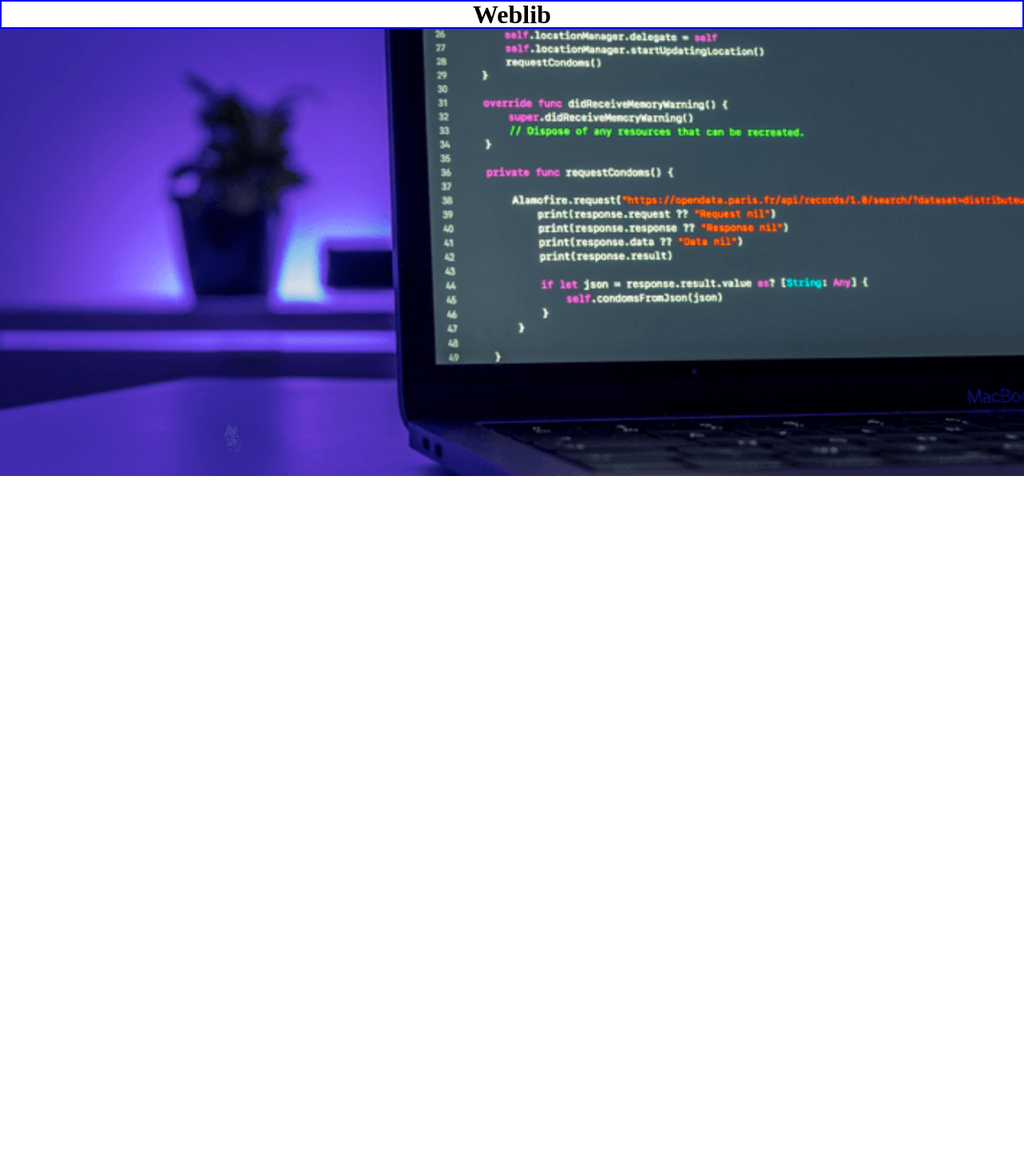
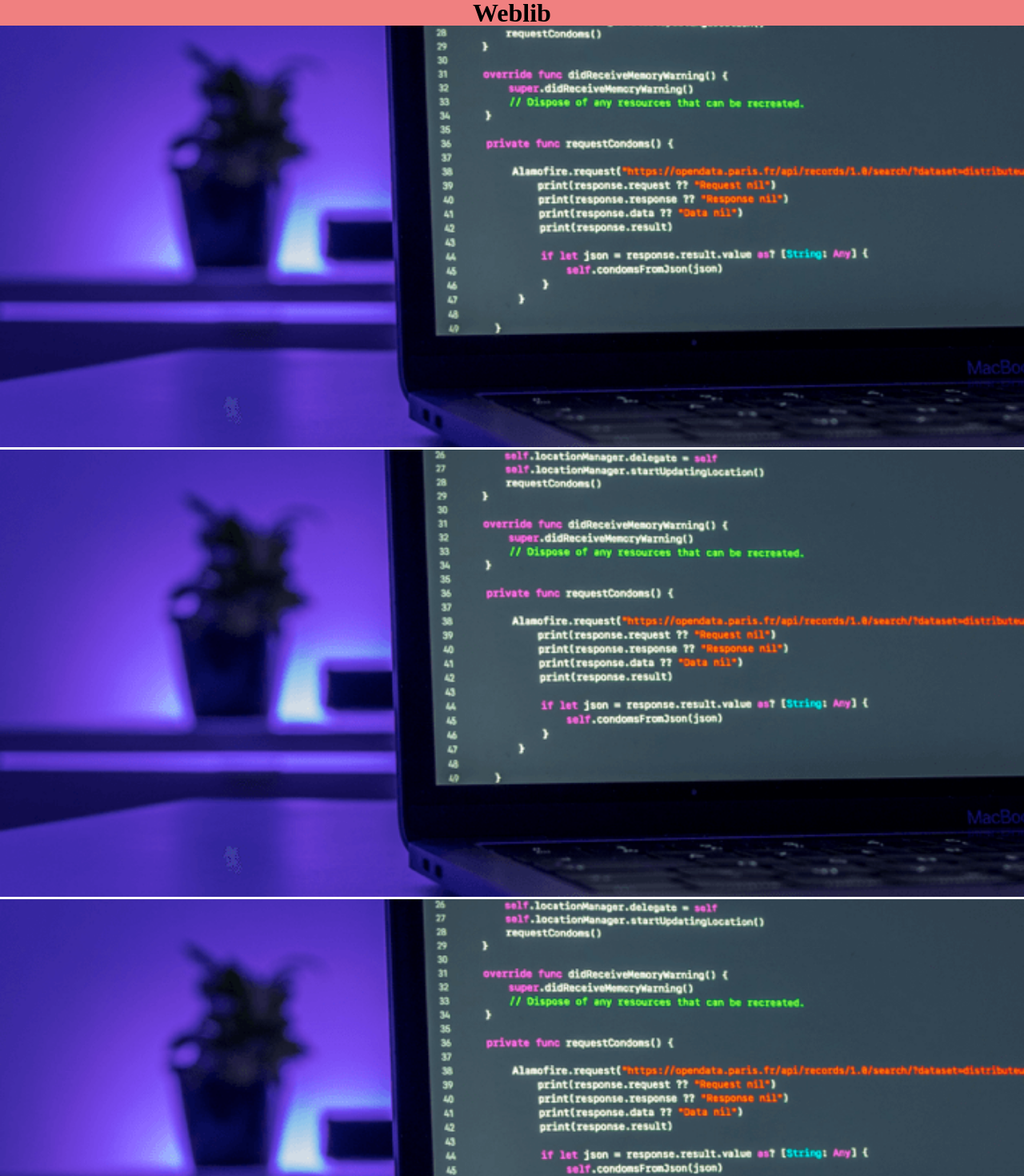
Before and after one commit to SamRaf/test-competances, a React (Create React App) app: page / in a window 1280 px wide. Shown: the top 1470 px of the page at 80% size. Before the commit the page ends 800 px from the top, so only its background shows below. Built offline with nearby package versions, Linux system fonts and the light colour scheme.

Commit message:
test du header qui est toujour visible avec un scroll SUCCES

```diff
--- a/src/App.js
+++ b/src/App.js
@@ -7,6 +7,24 @@ function App() {
       <Header />
       <div>
         <img src={backgroundImg} alt="image sous le header" />
+        <img src={backgroundImg} alt="image sous le header" />
+        <img src={backgroundImg} alt="image sous le header" />
+        <img src={backgroundImg} alt="image sous le header" />
+        <img src={backgroundImg} alt="image sous le header" />
+        <img src={backgroundImg} alt="image sous le header" />
+        <img src={backgroundImg} alt="image sous le header" />
+        <img src={backgroundImg} alt="image sous le header" />
+        <img src={backgroundImg} alt="image sous le header" />
+        <img src={backgroundImg} alt="image sous le header" />
+        <img src={backgroundImg} alt="image sous le header" />
+        <img src={backgroundImg} alt="image sous le header" />
+        <img src={backgroundImg} alt="image sous le header" />
+        <img src={backgroundImg} alt="image sous le header" />
+        <img src={backgroundImg} alt="image sous le header" />
+        <img src={backgroundImg} alt="image sous le header" />
+        <img src={backgroundImg} alt="image sous le header" />
+        <img src={backgroundImg} alt="image sous le header" />
+        <img src={backgroundImg} alt="image sous le header" />
       </div>
     </>
   );
--- a/src/styles/styles.css
+++ b/src/styles/styles.css
@@ -25,9 +25,12 @@ img {
 }
 
 .header {
-  border: 2px solid blue;
+  background-color: lightcoral;
   text-align: center;
   -ms-flex-line-pack: center;
       align-content: center;
+  position: fixed;
+  width: 100%;
+  top: 0;
 }
 /*# sourceMappingURL=styles.css.map */
--- a/src/styles/styles.scss
+++ b/src/styles/styles.scss
@@ -28,8 +28,10 @@ img {
 //HEADER
 
 .header {
-  border: 2px solid blue;
-
+  background-color: lightcoral;
   text-align: center;
   align-content: center;
+  position: fixed;
+  width: 100%;
+  top: 0;
 }
```
Also changed, not shown: 1 other file (tests, documents, lock files or other folders).
